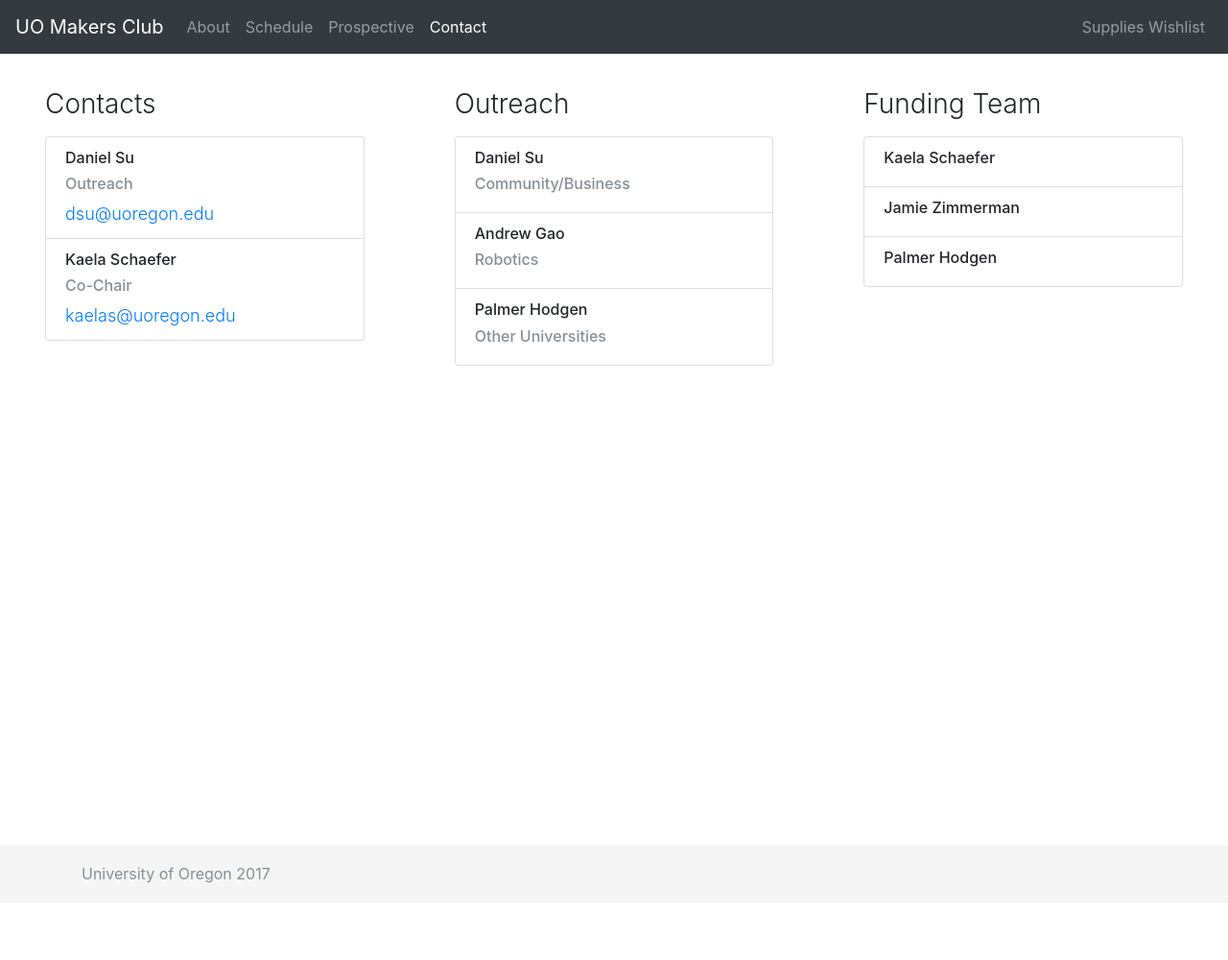
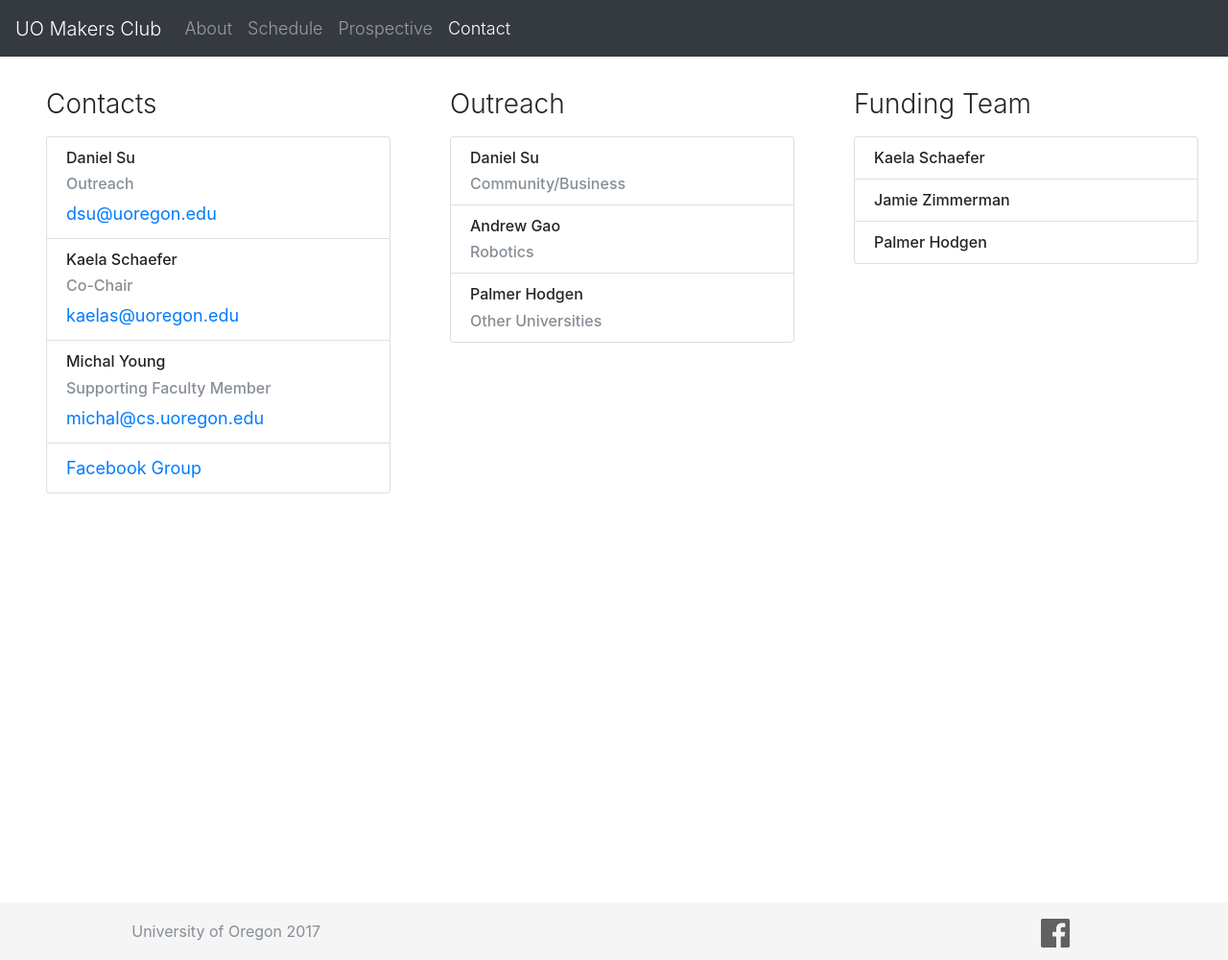
Before and after one commit to tcolb/uo-makers-club, a PHP site: page /contact.php in a window 1280 px wide. Shown: the whole page at 96% size. Before the commit the page ends 920 px from the top, so only its background shows below. Run offline with PHP 8.4, Linux system fonts and the light colour scheme; some libraries are stand-ins or nearby versions.

Commit message:
changes to formatting, removed holder text, added schedule info

```diff
--- a/contact.php
+++ b/contact.php
@@ -4,70 +4,67 @@ include('includes/header.php'); ?>
 
 <div class="container-fluid">
   <div class="row">
-    <div class="col-md-4">
+    <!-- contactable sources -->
+    <div class="col-lg-4">
       <div class="customBlock" id="contactable">
         <h3 class="customTitle">Contacts</h3>
-        <ul class="list-group customText">
+        <ul class="list-group">
           <li class="list-group-item">
-            <div>
             <h6>Daniel Su</h6>
             <h6 class="text-muted">Outreach</h6>
-              <a href="dsu@uoregon.edu">dsu@uoregon.edu</a>
-            </div>
+            <a href="mailto:dsu@uoregon.edu">dsu@uoregon.edu</a>
           </li>
           <li class="list-group-item">
-            <div>
             <h6>Kaela Schaefer</h6>
             <h6 class="text-muted">Co-Chair</h6>
-              <a href="kaelas@uoregon.edu">kaelas@uoregon.edu</a>
-            </div>
+            <a href="mailto:kaelas@uoregon.edu">kaelas@uoregon.edu</a>
+          </li>
+          <li class="list-group-item">
+            <h6>Michal Young</h6>
+            <h6 class="text-muted">Supporting Faculty Member</h6>
+            <a href="mailto:michal@cs.uoregon.edu">michal@cs.uoregon.edu</a>
+
+          </li>
+          <li class="list-group-item">
+            <!-- logo from https://simpleicons.org/ -->
+            <a target="_blank" href="https://www.facebook.com/groups/871519893028368/" style="max-height:30px">Facebook Group</a>
           </li>
         </ul>
       </div>
     </div>
-    <div class="col-md-4">
+    <!-- contact team -->
+    <div class="col-lg-4">
       <div class="customBlock" id="outreach">
         <h3 class="customTitle">Outreach</h3>
-        <ul class="list-group customText">
+        <ul class="list-group">
           <li class="list-group-item">
-            <div>
             <h6>Daniel Su</h6>
-              <h6 class="text-muted">Community/Business</h6>
-            </div>
+            <h6 class="text-muted singleContact">Community/Business</h6>
           </li>
           <li class="list-group-item">
-            <div>
             <h6>Andrew Gao</h6>
-              <h6 class="text-muted">Robotics</h6>
-            </div>
+            <h6 class="text-muted singleContact">Robotics</h6>
           </li>
           <li class="list-group-item">
-            <div>
             <h6>Palmer Hodgen</h6>
-              <h6 class="text-muted">Other Universities</h6>
-            </div>
+            <h6 class="text-muted singleContact">Other Universities</h6>
           </li>
         </ul>
       </div>
     </div>
-    <div class="col-md-4">
+    <!-- funding team -->
+    <div class="col-lg-4">
       <div class="customBlock" id="funding">
         <h3 class="customTitle">Funding Team</h3>
-        <ul class="list-group customText">
+        <ul class="list-group">
           <li class="list-group-item">
-            <div>
-              <h6>Kaela Schaefer</h6>
-            </div>
+            <h6 class="singleContact">Kaela Schaefer</h6>
           </li>
           <li class="list-group-item">
-            <div>
-              <h6>Jamie Zimmerman</h6>
-            </div>
+            <h6 class="singleContact">Jamie Zimmerman</h6>
           </li>
           <li class="list-group-item">
-            <div>
-              <h6>Palmer Hodgen</h6>
-            </div>
+            <h6 class="singleContact">Palmer Hodgen</h6>
           </li>
         </ul>
       </div>
@@ -75,6 +72,7 @@ include('includes/header.php'); ?>
   </div>
 </div>
 
+<!-- set active hav bar item -->
 <script>
   $("#hi_contact").addClass("active");
 </script>
--- a/includes/footer.php
+++ b/includes/footer.php
@@ -1,7 +1,21 @@
+  <!-- sticky footer credit
+       https://css-tricks.com/couple-takes-sticky-footer/ -->
   <div class="push"></div>
   <footer class="footer">
-    <div class="container">
-      <span class="text-muted">University of Oregon 2017</span>
+    <div class="container-fluid">
+      <!-- spacing to get rightmost fb logo img -->
+      <div class="row">
+        <div class="col-1"></div>
+        <div class="col-9">
+          <span class="text-muted">University of Oregon 2017</span>
+        </div>
+        <div class="col-2">
+          <a target="_blank" href="https://www.facebook.com/groups/871519893028368/">
+            <!-- logo from https://simpleicons.org/ -->
+            <img src="static/facebook.svg" class="img-fluid" style="max-height:30px; min-height:30px; opacity:0.6"/>
+          </a>
+        </div>
+      </div>
     </div>
   </footer>
 
--- a/includes/header.php
+++ b/includes/header.php
@@ -13,12 +13,10 @@
   <script src="https://code.jquery.com/jquery-3.2.1.slim.min.js" integrity="sha384-KJ3o2DKtIkvYIK3UENzmM7KCkRr/rE9/Qpg6aAZGJwFDMVNA/GpGFF93hXpG5KkN" crossorigin="anonymous"></script>
   <script src="https://cdnjs.cloudflare.com/ajax/libs/popper.js/1.12.3/umd/popper.min.js" integrity="sha384-vFJXuSJphROIrBnz7yo7oB41mKfc8JzQZiCq4NCceLEaO4IHwicKwpJf9c9IpFgh" crossorigin="anonymous"></script>
   <script src="https://maxcdn.bootstrapcdn.com/bootstrap/4.0.0-beta.2/js/bootstrap.min.js" integrity="sha384-alpBpkh1PFOepccYVYDB4do5UnbKysX5WZXm3XxPqe5iKTfUKjNkCk9SaVuEZflJ" crossorigin="anonymous"></script>
-
 </head>
 
 <body>
-
-  <nav class="navbar navbar-expand-md navbar-dark bg-dark fixed-top">
+  <nav class="navbar navbar-expand-md navbar-dark bg-dark fixed-top customText">
     <a class="navbar-brand" href="/">UO Makers Club</a>
     <button class="navbar-toggler" type="button" data-toggle="collapse" data-target="#navbarCollapse"
     aria-collapse="navbarCollapse" aria-expanded="false" aria-label="Toggle navigation">
@@ -27,7 +25,7 @@
     <div class="collapse navbar-collapse" id="navbarCollapse">
       <ul class="navbar-nav mr-auto">
         <li class="nav-item" id="hi_about">
-          <a class="nav-link" href="/about.php">About</a>
+          <a class="nav-link" href="/index.php">About</a>
         </li>
         <li class="nav-item" id="hi_schedule">
           <a class="nav-link" href="/schedule.php">Schedule</a>
@@ -39,10 +37,5 @@
           <a class="nav-link" href="/contact.php">Contact</a>
         </li>
       </ul>
-      <ul class="navbar-nav navbar-right">
-        <li class="nav-item" id="hi_wishlist">
-          <a class="nav-link" target="_blank" href="http://a.co/9xLeC09">Supplies Wishlist</a>
-        </li>
-      </ul>
     </div>
   </nav>
--- a/static/base.css
+++ b/static/base.css
@@ -13,6 +13,7 @@ body, html {
 
 .container-fluid {
   min-height: 100%;
+  padding-left: 2rem;
   margin-bottom: -40px;
   margin-top: 60px;
 }
@@ -27,7 +28,8 @@ body, html {
 .card {
   width: 100%;
   margin: 1rem;
-  margin-bottom: 0;
+  margin-left: 0;
+  margin-top: 0;
 }
 
 .carousel-inner > .carousel-item > img {
@@ -41,6 +43,7 @@ body, html {
 
 .customTitle {
   padding: 1rem;
+  padding-left: 0;
   padding-bottom: 0.5rem;
   font-weight: 300;
 }
@@ -53,5 +56,14 @@ body, html {
 }
 
 .list-group > .list-group-item > a {
-  font-weight: 500;
+  font-weight: 400;
 }
+
+.singleContact {
+  margin-bottom: 0;
+}
+
+.list-group {
+  font-weight: 300;
+  font-size: 1.125rem;
+}
```
Also changed, not shown: index.php (+15 -11 lines), prospective.php (+10 -10 lines), schedule.php (+29 -22 lines), static/facebook.svg (added). Lines whose indentation alone changed are shown as unchanged.
